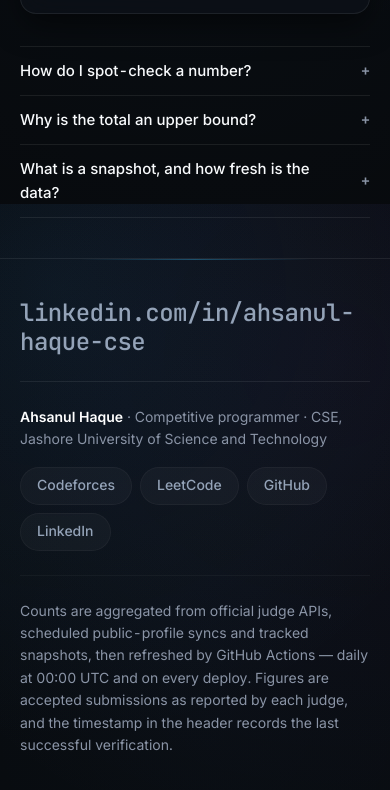
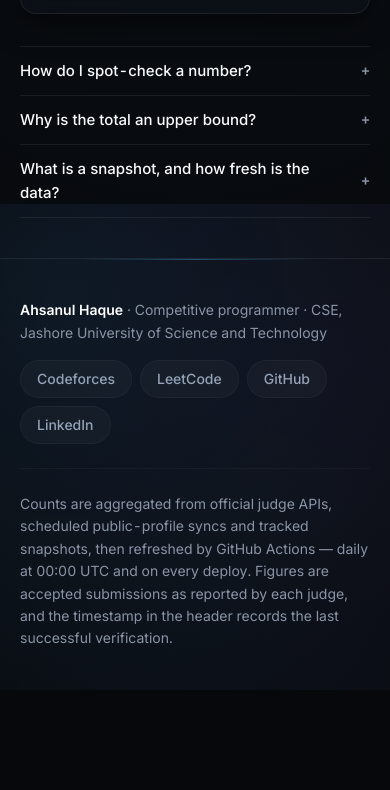
Before and after one commit to ahsanjust/cp-tracker, a plain HTML site: page index.html in a window 390 px wide. Shown: the part 9080-9870 px from the top of the page. After the commit the page ends 9770 px from the top, so only its background shows below. Drawn offline with Linux system fonts and the light colour scheme.

Commit message:
Remove monumental footer LinkedIn display link; keep quiet footer profile links

```diff
--- a/css/print.css
+++ b/css/print.css
@@ -32,8 +32,7 @@
   .icon-link,
   .record-inspector,
   #toast,
-  .skip-link,
-  .footer-contact {
+  .skip-link {
     display: none !important;
   }
 
--- a/css/verify.css
+++ b/css/verify.css
@@ -116,25 +116,6 @@
   text-wrap: pretty;
 }
 
-/* Contact line — one mono address, one hairline, no animation. */
-.footer-contact {
-  display: block;
-  padding-bottom: var(--s-6);
-  margin-bottom: var(--s-6);
-  border-bottom: 1px solid var(--line);
-  font-family: var(--mono);
-  font-weight: 500;
-  font-size: clamp(24px, 4.5vw, 56px);
-  line-height: 1.2;
-  letter-spacing: -0.02em;
-  color: var(--text-2);
-  overflow-wrap: anywhere;
-}
-
-.footer-contact:hover {
-  color: var(--text-1);
-}
-
 /* Verify FAQ — hairline rows, mono +/−, no new colour. Works with JS off. */
 .faq {
   margin-top: var(--s-8);
--- a/index.html
+++ b/index.html
@@ -418,7 +418,6 @@
 
   <footer class="site-footer">
     <div class="wrap">
-      <a class="footer-contact num" href="https://www.linkedin.com/in/ahsanul-haque-cse/" target="_blank" rel="noopener noreferrer">linkedin.com/in/ahsanul-haque-cse</a>
       <div class="footer-inner">
         <p class="footer-brand">
           <strong>Ahsanul Haque</strong> · Competitive programmer · CSE, Jashore University of Science and Technology
```
